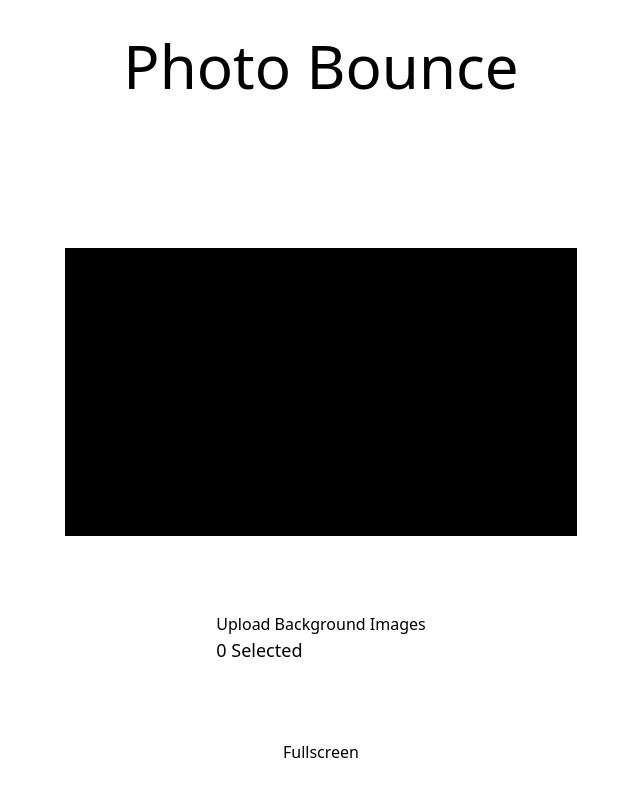
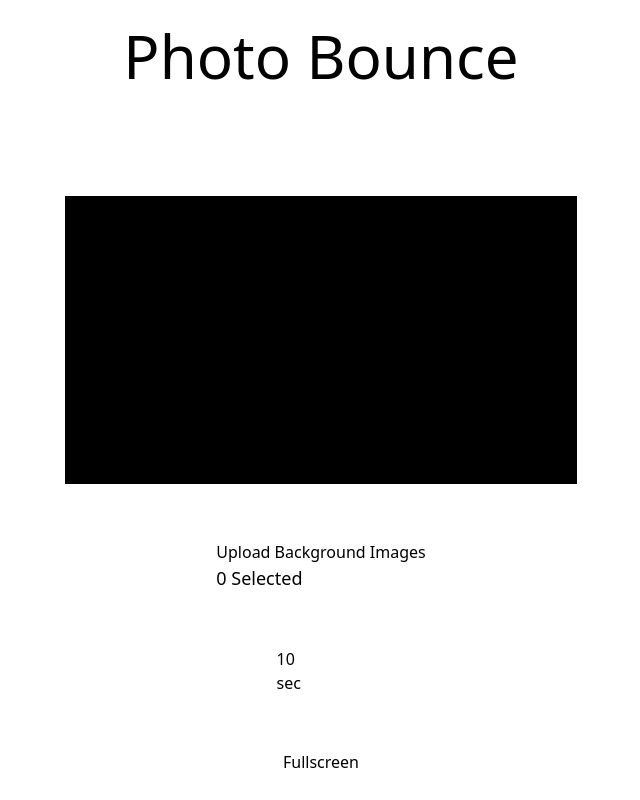
Before and after one commit to jcf1/Photo-Bounce, a SvelteKit app: page / in a window 1280 px wide. Shown: the whole page, without its empty margins (319-959 px from the left). Built offline with nearby package versions, Linux system fonts and the light colour scheme.

Commit message:
Added interval to cycle through multiple images

```diff
--- a/src/components/PhotoBounce.svelte
+++ b/src/components/PhotoBounce.svelte
@@ -10,9 +10,19 @@
     export let width: Number = 64;
     export let height: Number = 36;
     export let bgColor: String = "black"
+
     export let bgPhotos: FileList;
+    export let bgInterval: number;
 
     let bgIndex = 0;
+
+    let clear: number;
+    $: if(bgPhotos && bgInterval > 0) {
+        clearInterval(clear)
+        clear = setInterval(nextBGPhoto, bgInterval * 1000)
+    } else {
+        clearInterval(clear)
+    }
 
     onMount(() => {
       if (screenfull.isEnabled) {
--- a/src/routes/+page.svelte
+++ b/src/routes/+page.svelte
@@ -5,8 +5,7 @@
 
     let bgFileInput: HTMLInputElement;
     let bgPhotos: FileList;
-
-    let refresh: boolean = true;
+    let bgInterval: number = 10;
 
     function uploadBackgroundPhotos() {
         bgFileInput.click();
@@ -29,6 +28,7 @@
         height={36}
         bgColor={"black"}
         {bgPhotos}
+        {bgInterval}
     />
     <input
         class="hidden"
@@ -42,5 +42,15 @@
         <button on:click={() => {uploadBackgroundPhotos()}}>Upload Background Images</button>
         <div class="text-lg">{bgPhotos ? bgPhotos.length : 0} Selected</div>
     </div>
+    <div>
+        <input
+            type="number"
+            max="600"
+            min="1"
+            bind:value={bgInterval}
+        />
+        <div>sec</div>
+    </div>
+
     <button on:click={()=> {photobounce.requestFullscreen();}} type=submit>Fullscreen</button>
 </div>
```
